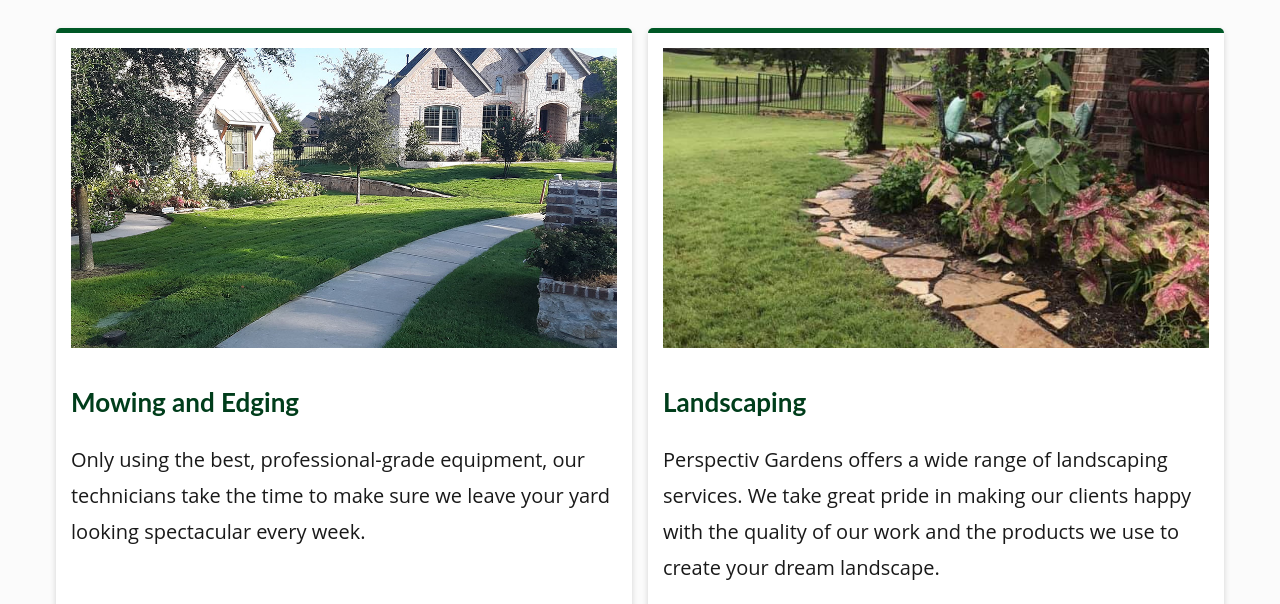
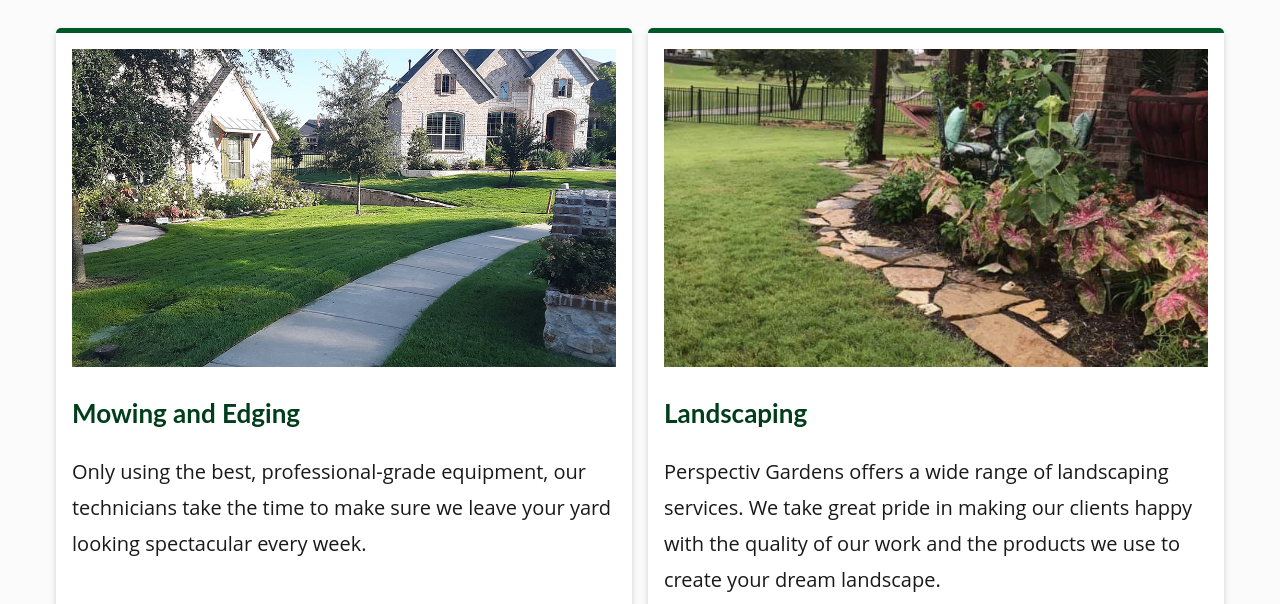
Before and after one commit to cbaucom/perspectivgardens.com, a Gatsby site: page /services in a window 1280 px wide. Shown: the part 196-800 px from the top of the page. Built offline with nearby package versions, Linux system fonts and the light colour scheme; Gatsby itself is replaced by a stand-in of ours.

Commit message:
Move services to md files,using remark, graphql, and gatsby-image

```diff
--- a/gatsby-config.js
+++ b/gatsby-config.js
@@ -17,9 +17,22 @@ module.exports = {
         path: `${__dirname}/src/images`,
       },
     },
+    {
+      resolve: `gatsby-source-filesystem`,
+      options: {
+        path: `${__dirname}/src/data/services`,
+        name: "services",
+      },
+    },
     `gatsby-plugin-styled-components`,
     `gatsby-plugin-sharp`,
     `gatsby-transformer-sharp`,
+    {
+      resolve: "gatsby-transformer-remark",
+      options: {
+        plugins: [],
+      },
+    },
     {
       resolve: `gatsby-source-drive`,
       options: {
--- a/package.json
+++ b/package.json
@@ -16,6 +16,7 @@
     "gatsby-plugin-styled-components": "^3.1.16",
     "gatsby-source-drive": "^0.0.2",
     "gatsby-source-filesystem": "^2.1.43",
+    "gatsby-transformer-remark": "^2.6.48",
     "gatsby-transformer-sharp": "^2.3.9",
     "polished": "^3.4.2",
     "prop-types": "^15.7.2",
--- a/src/components/card-body.js
+++ b/src/components/card-body.js
@@ -9,8 +9,8 @@ const StyledLink = styled(Link)`
 `
 
 const StyledBody = styled.div`
-  padding: 15px;
-  height: 50%;
+  padding: 1rem 1rem 1.25rem 1rem;
+  height: 350px;
   background-color: #fff;
   width: 100%;
   display: flex;
@@ -23,8 +23,13 @@ const StyledBody = styled.div`
 
   .body-content {
     padding: 1rem 0;
-    font-size: 1.25rem;
-    line-height: 1.8;
+    font-size: 1.2rem;
+    line-height: 1.65;
+
+    @media (min-width: ${props => props.theme.breakpoints.phone}) {
+      font-size: 1.25rem;
+      line-height: 1.8;
+    }
   }
 `
 
--- a/src/components/card-header.js
+++ b/src/components/card-header.js
@@ -1,25 +1,24 @@
 import React from "react"
 import styled from "styled-components"
+import Img from "gatsby-image"
 
 const StyledCardHeader = styled.header`
-  padding: 15px;
-  height: 50%;
-  img {
-    width: 100%;
-    background-size: cover;
-    background-position: center;
-    object-fit: cover;
+  padding: 1rem;
+  height: 350px;
 
-    @media (min-width: ${props => props.theme.breakpoints.tablet}) {
-      height: 300px;
-    }
+  .gatsby-image-wrapper {
+    height: 100%;
+    object-fit: contain;
   }
 `
 
-const CardHeader = props => {
-  const { image } = props
-
-  return <StyledCardHeader>{image}</StyledCardHeader>
-}
+const CardHeader = ({ frontmatter }) => (
+  <StyledCardHeader>
+    <Img
+      fluid={frontmatter.cover_image.childImageSharp.fluid}
+      alt={frontmatter.title}
+    />
+  </StyledCardHeader>
+)
 
 export default CardHeader
--- a/src/components/card.js
+++ b/src/components/card.js
@@ -25,13 +25,11 @@ const StyledCard = styled.article`
   }
 `
 
-const Card = props => {
-  return (
-    <StyledCard>
-      <CardHeader image={props.image} />
-      <CardBody name={props.name} description={props.description} />
-    </StyledCard>
-  )
-}
+const Card = ({ frontmatter }) => (
+  <StyledCard>
+    <CardHeader frontmatter={frontmatter} />
+    <CardBody name={frontmatter.title} description={frontmatter.description} />
+  </StyledCard>
+)
 
 export default Card
--- a/src/data/services.js
+++ /dev/null
@@ -1,71 +0,0 @@
-import React from "react"
-import mowing from "../images/A1.jpg"
-import landscaping from "../images/B1.jpg"
-import flagstone from "../images/C1.jpg"
-import bedMaintenance from "../images/D1.jpg"
-import fertilizer from "../images/fert.jpg"
-import weedcontrol from "../images/weedcontrol.jpg"
-import leaves from "../images/raking-leaves.jpg"
-import treetrimming from "../images/D2.jpg"
-
-const services = [
-  {
-    id: 1,
-    name: "Mowing and Edging",
-    description:
-      "Only using the best, professional-grade equipment, our technicians take the time to make sure we leave your yard looking spectacular every week.",
-    image: <img src={mowing} alt="Mowing" />,
-  },
-
-  {
-    id: 2,
-    name: "Landscaping",
-    description:
-      "Perspectiv Gardens offers a wide range of landscaping services. We take great pride in making our clients happy with the quality of our work and the products we use to create your dream landscape.",
-    image: <img src={landscaping} alt="Landscaping" />,
-  },
-  {
-    id: 3,
-    name: "Flagstone",
-    description:
-      "A flagstone pathway or patio is what sets off any landscape. Our years of flagstone design and installation is what separates us from the others.",
-    image: <img src={flagstone} alt="Flagstone" />,
-  },
-  {
-    id: 4,
-    name: "Bed Maintenance",
-    description:
-      "We'll do the tedious work for you. Whether it's weeding, laying down some fresh mulch, or bringing more color to your flower beds, Perspectiv has you covered.",
-    image: <img src={bedMaintenance} alt="Bed Maintenance" />,
-  },
-  {
-    id: 5,
-    name: "Shrub and Tree Trimming",
-    description:
-      "During the peak growing season and the off-peak winter months, caring for the trees, shrubs, and bushes in your yard is key to having a well-manicured, flourishing lawn.",
-    image: <img src={treetrimming} alt="Shurb and Tree Trimming" />,
-  },
-  {
-    id: 6,
-    name: "Rake and Bag Leaves",
-    description:
-      "From leaf removal to lawn aeration and fertilization, Perspectiv Gardens is committed to excellent lawn care in the Dallas area.",
-    image: <img src={leaves} alt="Rake and Bag Leaves" />,
-  },
-  {
-    id: 7,
-    name: "Fertilization",
-    description:
-      "We provide a six-application (round) lawn care program (LCP).  Includes pre- and post-emergent; fertilization; and weed control. The fertilizers we use are loaded with nutrients for your lawn.",
-    image: <img src={fertilizer} alt="Fertilization" />,
-  },
-  {
-    id: 8,
-    name: "Weed and Insect Control",
-    description:
-      "Lucky for you, our weed and insect control services are already included in our six-application lawn care program (LCP).",
-    image: <img src={weedcontrol} alt="Weed and Insect Control" />,
-  },
-]
-
-export default services
--- /dev/null
+++ b/src/data/services/bed-maintenance/index.md
@@ -0,0 +1,6 @@
+---
+id: 4
+title: Bed Maintenance
+description: "We'll do the tedious work for you. Whether it's weeding, laying down some fresh mulch, or bringing more color to your flower beds, Perspectiv has you covered."
+cover_image: '../../../images/D1.jpg'
+---
--- /dev/null
+++ b/src/data/services/fertilization/index.md
@@ -0,0 +1,6 @@
+---
+id: 7
+title: Fertilization
+description: 'We provide a six-application (round) lawn care program (LCP).  Includes pre- and post-emergent; fertilization; and weed control. The fertilizers we use are loaded with nutrients for your lawn.'
+cover_image: '../../../images/fert.jpg'
+---
--- /dev/null
+++ b/src/data/services/flagstone/index.md
@@ -0,0 +1,6 @@
+---
+id: 3
+title: Flagstone
+description: 'A flagstone pathway or patio is what sets off any landscape. Our years of flagstone design and installation is what separates us from the others.'
+cover_image: '../../../images/C1.jpg'
+---
--- /dev/null
+++ b/src/data/services/landscaping/index.md
@@ -0,0 +1,6 @@
+---
+id: 2
+title: Landscaping
+description: 'Perspectiv Gardens offers a wide range of landscaping services. We take great pride in making our clients happy with the quality of our work and the products we use to create your dream landscape.'
+cover_image: '../../../images/B1.jpg'
+---
--- /dev/null
+++ b/src/data/services/mowing/index.md
@@ -0,0 +1,6 @@
+---
+id: 1
+title: Mowing and Edging
+description: 'Only using the best, professional-grade equipment, our technicians take the time to make sure we leave your yard looking spectacular every week.'
+cover_image: '../../../images/A1.jpg'
+---
--- /dev/null
+++ b/src/data/services/rake-and-bag-leaves/index.md
@@ -0,0 +1,6 @@
+---
+id: 6
+title: Rake and Bag Leaves
+description: 'From leaf removal to lawn aeration and fertilization, Perspectiv Gardens is committed to excellent lawn care in the Dallas area.'
+cover_image: '../../../images/raking-leaves.jpg'
+---
--- /dev/null
+++ b/src/data/services/shrub-and-tree-trimming/index.md
@@ -0,0 +1,6 @@
+---
+id: 5
+title: Shrub and Tree Trimming
+description: 'During the peak growing season and the off-peak winter months, caring for the trees, shrubs, and bushes in your yard is key to having a well-manicured, flourishing lawn.'
+cover_image: '../../../images/D2.jpg'
+---
--- /dev/null
+++ b/src/data/services/weed-and-insect-control/index.md
@@ -0,0 +1,6 @@
+---
+id: 8
+title: Weed and Insect Control
+description: 'Lucky for you, our weed and insect control services are already included in our six-application lawn care program (LCP).'
+cover_image: '../../../images/weedcontrol.jpg'
+---
--- a/src/pages/services.js
+++ b/src/pages/services.js
@@ -1,12 +1,11 @@
 import React from "react"
 import styled from "styled-components"
+import { useStaticQuery, graphql } from "gatsby"
 
 import Layout from "../components/layout"
 import SEO from "../components/seo"
 import Card from "../components/card"
 import Container from "../components/container"
-
-import services from "../data/services"
 
 const Title = styled.h1`
   text-transform: uppercase;
@@ -39,18 +38,43 @@ const ServicesContainer = styled.div`
   }
 `
 
-const Services = () => (
+const Services = () => {
+  const data = useStaticQuery(graphql`
+    {
+      allMarkdownRemark(sort: { fields: frontmatter___id }) {
+        edges {
+          node {
+            frontmatter {
+              title
+              description
+              id
+              cover_image {
+                childImageSharp {
+                  fluid {
+                    ...GatsbyImageSharpFluid
+                  }
+                }
+              }
+            }
+          }
+        }
+      }
+    }
+  `)
+
+  return (
     <Layout>
       <SEO title="Services | Perspectiv Gardens" />
       <Container>
         <Title>Services</Title>
         <ServicesContainer>
-        {services.map(service => (
-          <Card key={service.id} {...service} />
+          {data.allMarkdownRemark.edges.map(({ node }) => (
+            <Card key={node.frontmatter.id} {...node} />
           ))}
         </ServicesContainer>
       </Container>
     </Layout>
   )
+}
 
 export default Services
```
Also changed, not shown: src/components/frontpage-services.js (+29 -5 lines), 1 other file. Lines whose indentation alone changed are shown as unchanged.
